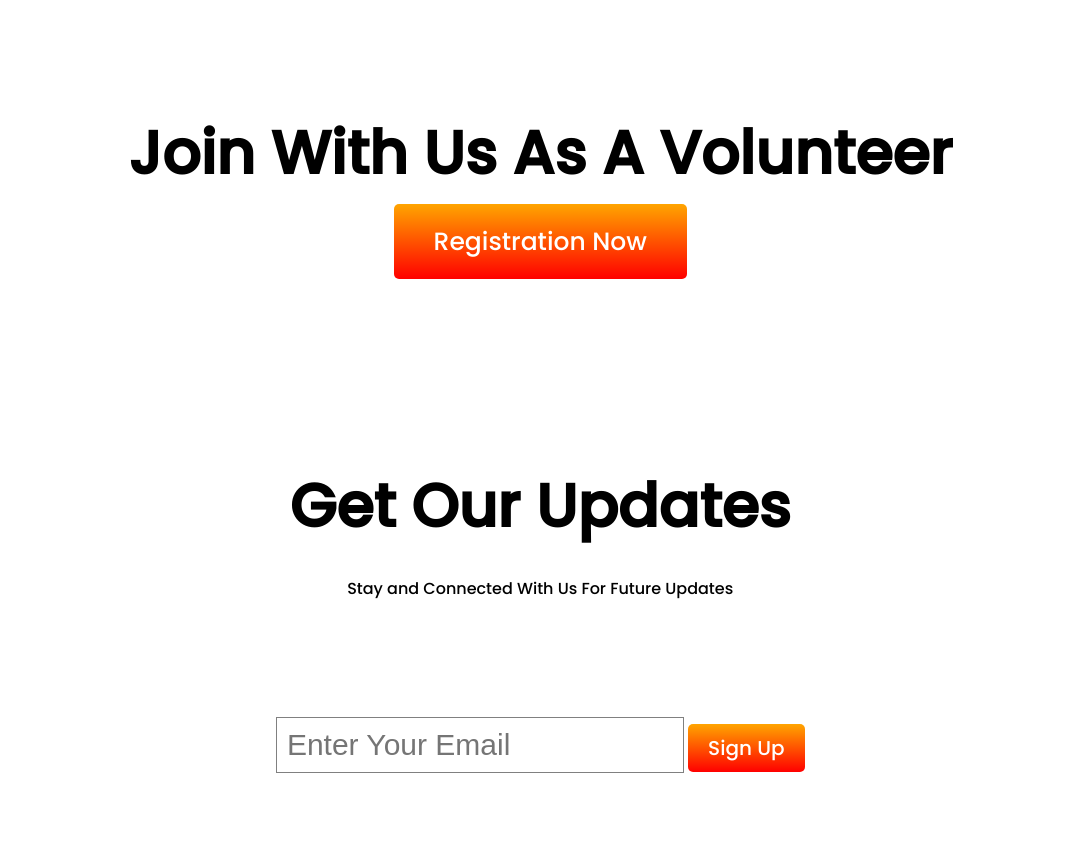
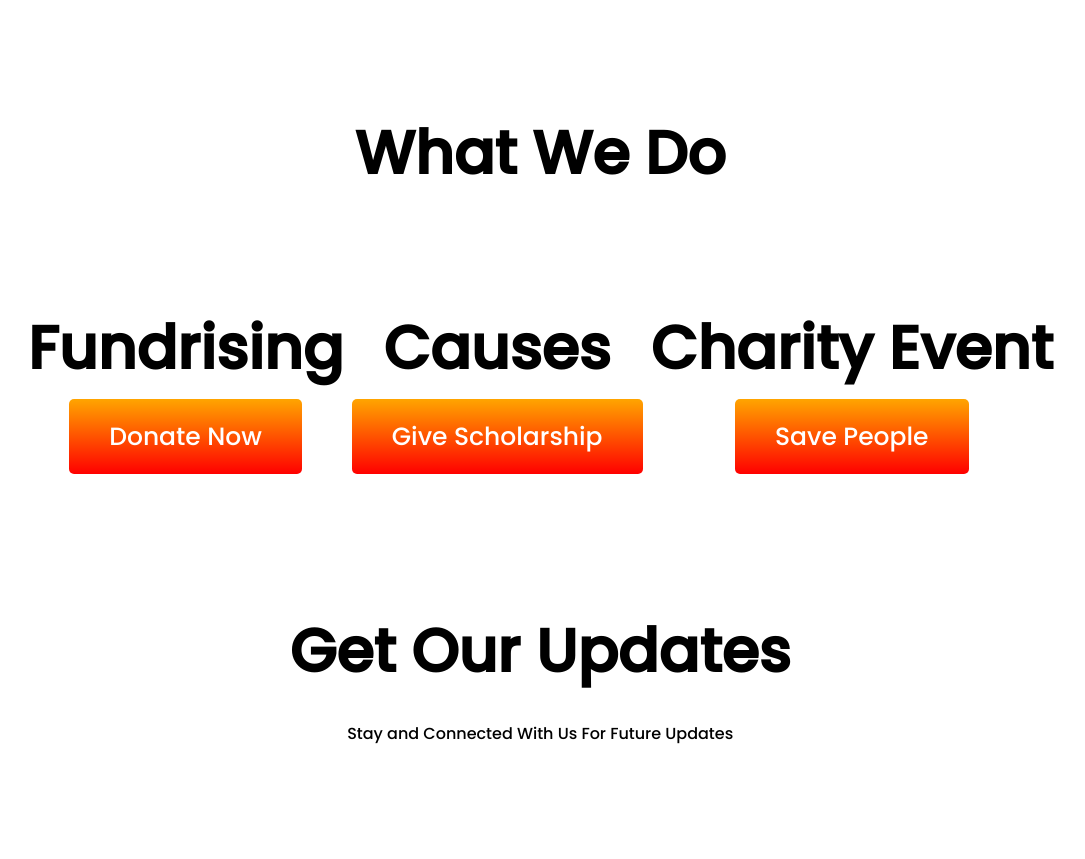
Before and after one commit to Parvez765/assignment-1, a plain HTML site: page index.html in a window 1280 px wide. Shown: the part 2845-3704 px from the top of the page, without its empty margins (119-1204 px from the left). Drawn offline with Linux system fonts and the light colour scheme.

Commit message:
assignment1 done

```diff
--- a/index.html
+++ b/index.html
@@ -78,10 +78,20 @@
         </div>
     </section>
 
-    <section class="contact">
+    <section>
+        <h1 class="donation-heading">What We Do</h1>
+        <div class="contact">
+            <div>
+            <h1 class="donation-heading">Fundrising</h1>
+            <a href="" class="btn">Donate Now</a>
+        </div>
         <div>
-            <h1 class="donation-heading">Join With Us As A Volunteer</h1>
-            <a href="" class="btn">Registration Now</a>
+            <h1 class="donation-heading">Causes</h1>
+            <a href="" class="btn">Give Scholarship</a>
+        </div>
+        <div>
+            <h1 class="donation-heading">Charity Event</h1>
+            <a href="" class="btn">Save People</a>
         </div>
     </section>
 
@@ -94,6 +104,7 @@
             <input type="text" placeholder="Enter Your Email" class="amount-input">
             <a href="" class="contact-btn">Sign Up</a>
         </div>
+        </div>
     </section>
 
     <footer class="footer">
--- a/style.css
+++ b/style.css
@@ -128,7 +128,10 @@ body{
 }
 
 .contact{
-    margin-bottom: 200px;
+    display: flex;
+
+    margin-bottom: 150px;
+    justify-content: space-evenly;
 }
 
 .contact-btn{
```
